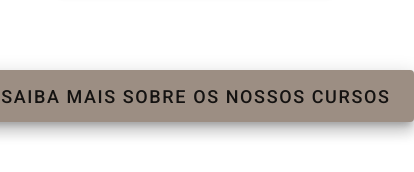
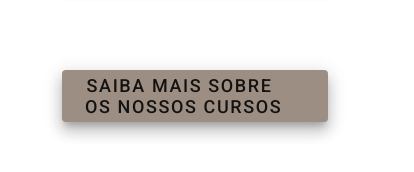
Before and after one commit to jonatasoli/hair-home-site, a Vue app: page /cursos-presenciais in a window 390 px wide. Shown: the part 4415-4587 px from the top of the page, 414 px wide, since content can reach past the window. Built offline with nearby package versions, Linux system fonts and the light colour scheme.

Commit message:
fix href button

```diff
--- a/src/views/courses-in-person/CoursesInPerson.vue
+++ b/src/views/courses-in-person/CoursesInPerson.vue
@@ -119,7 +119,7 @@
           class="btn"
           x-large
            color="#9C8E83"  elevation="10"
-           href="https://hairschool.graciellegatto.com.br/whatsapp"
+           href="https://api.whatsapp.com/send?phone=5511993860382&text=Mais%20informa%C3%A7%C3%B5es%20sobre%20a%20HAIR%20SCHOOL"
            target="_blank">
             Saiba mais sobre os nossos cursos</v-btn>
 
@@ -177,5 +177,10 @@ h2 {
   .card {
     margin-bottom: 30px;
   }
+  >>> .btn span{
+    width: 220px;
+    word-break: break-word;
+    white-space: normal;
+  }
 }
 </style>
```
